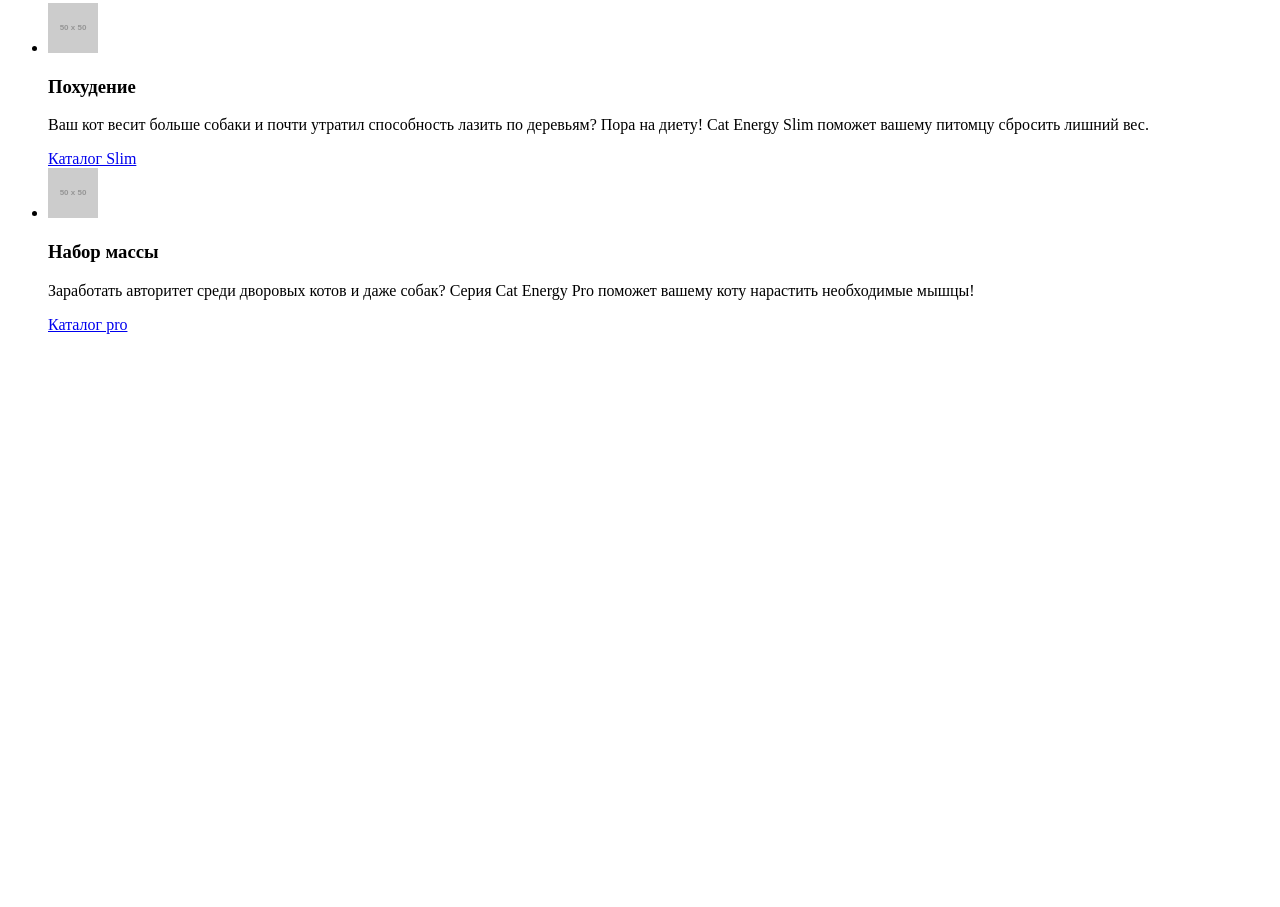
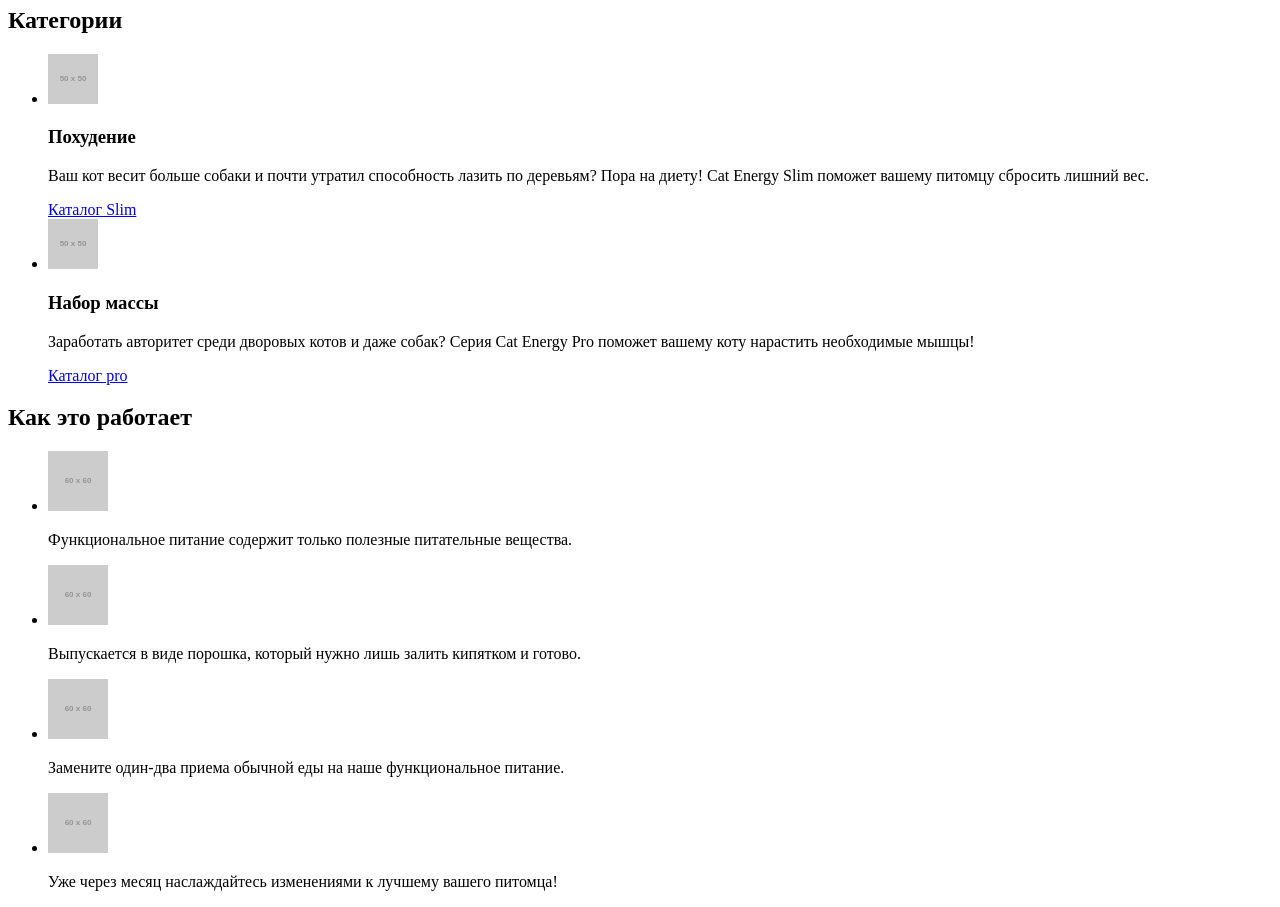
Before and after one commit to ValeriiMakhniuk/664763-cat-energy-19, a website: page source/index.html in a window 1280 px wide. Shown: the part 492-1399 px from the top of the page. Before the commit the page ends 842 px from the top, so only its background shows below. Drawn offline with Linux system fonts and the light colour scheme.

Commit message:
advantages section layout

```diff
--- a/source/index.html
+++ b/source/index.html
@@ -34,6 +34,7 @@
     <a class="btn btn--fsz-s promo__btn" role="button">Подобрать программу</a>
   </section>
   <section class="categories">
+    <h2 class="categories__title visually-hidden">Категории</h2>
     <ul class="categories__list">
       <li class="category categories__item">
         <div class="category__header">
@@ -74,5 +75,54 @@
       </li>
     </ul>
   </section>
+  <section class="advantages">
+    <h2 class="advantages__title">Как это работает</h2>
+    <ul class="advantages__list">
+      <li class="advantages__item">
+        <img
+          src="https://via.placeholder.com/60x60.png"
+          alt=""
+          class="advantages__icon"
+          aria-hidden="true"
+        >
+        <p class="advantages__description">
+          Функциональное питание содержит только полезные питательные вещества.
+        </p>
+      </li>
+      <li class="advantages__item">
+        <img
+          src="https://via.placeholder.com/60x60.png"
+          alt=""
+          class="advantages__icon"
+          aria-hidden="true"
+        >
+        <p class="advantages__description">
+          Выпускается в виде порошка, который нужно лишь залить кипятком и готово.
+        </p>
+      </li>
+      <li class="advantages__item">
+        <img
+          src="https://via.placeholder.com/60x60.png"
+          alt=""
+          class="advantages__icon"
+          aria-hidden="true"
+        >
+        <p class="advantages__description">
+          Замените один-два приема обычной еды на наше функциональное питание.
+        </p>
+      </li>
+      <li class="advantages__item">
+        <img
+          src="https://via.placeholder.com/60x60.png"
+          alt=""
+          class="advantages__icon"
+          aria-hidden="true"
+        >
+        <p class="advantages__description">
+          Уже через месяц наслаждайтесь изменениями к лучшему вашего питомца!
+        </p>
+      </li>
+    </ul>
+  </section>
 </body>
 </html>
```
